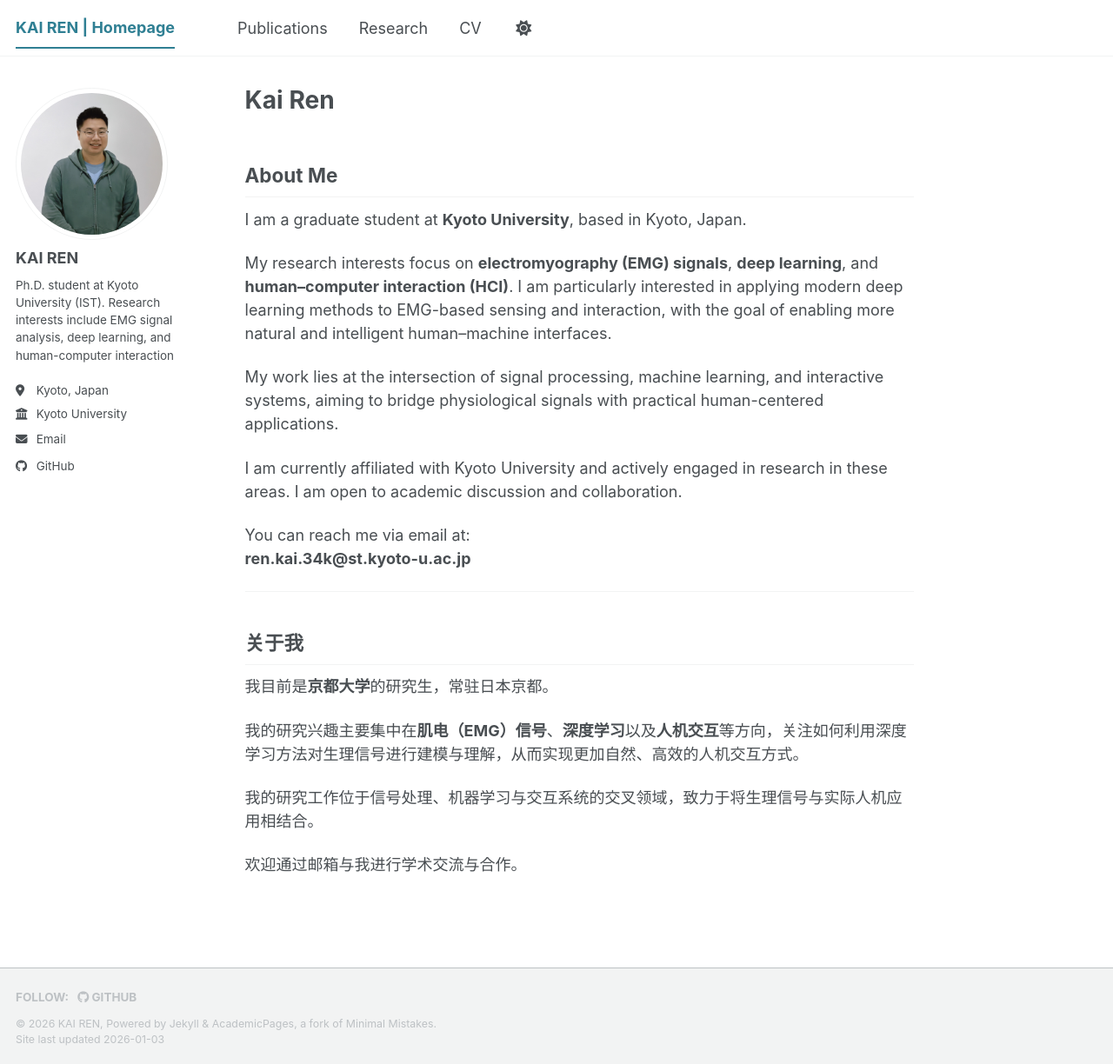
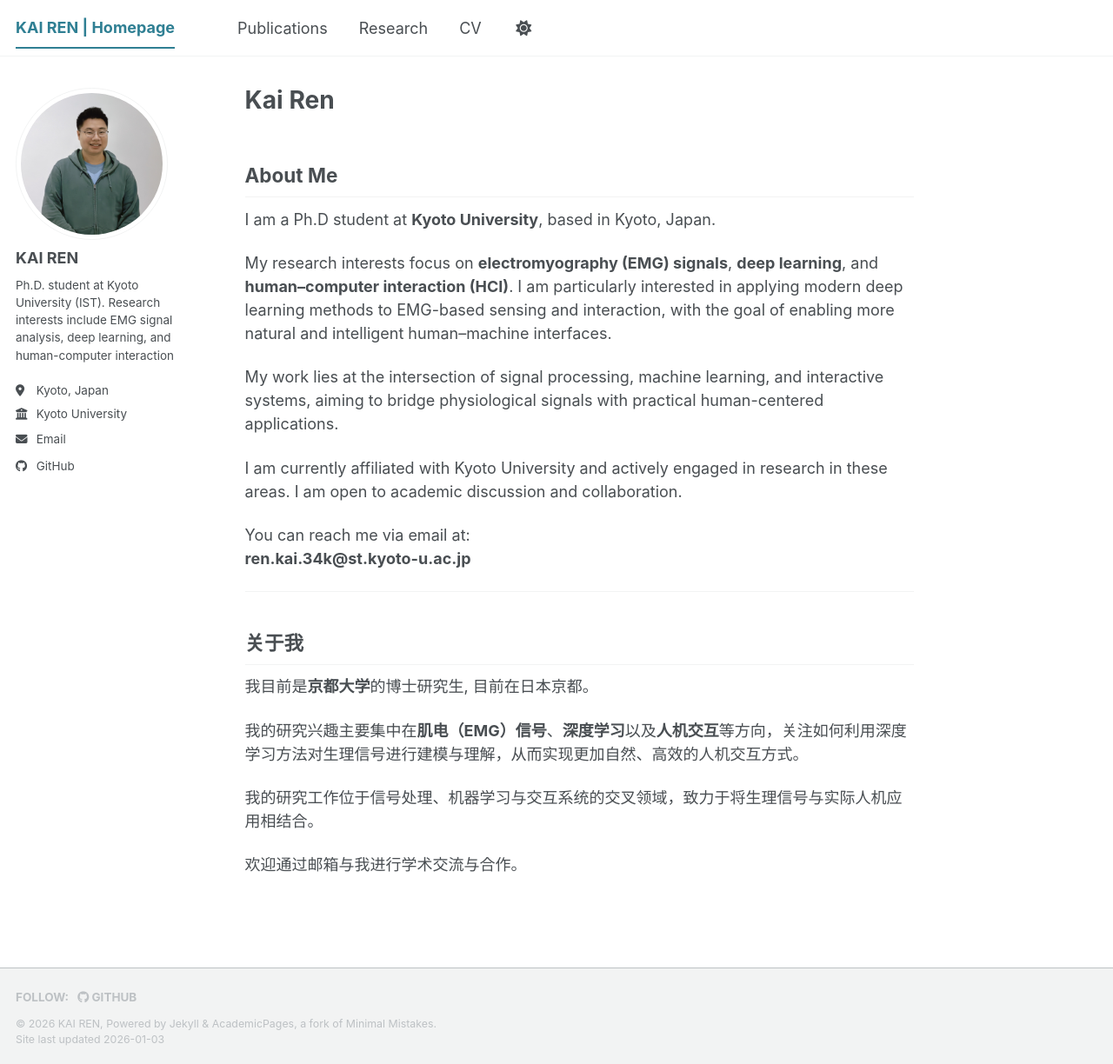
Before and after one commit to adamrek/adamrek.github.io, a Jekyll site: the page built from _pages/about.md, in a window 1280 px wide and 1224 px high. Shown: the whole window at 87% size. Built offline with Jekyll 4.4.1, drawn with Linux system fonts in a browser that asks for light colours; a script bundle is joined from its source files by our own code; library files that are not in the unit come from our copies.

Commit message:
add about me

```diff
--- a/_pages/about.md
+++ b/_pages/about.md
@@ -9,7 +9,7 @@ redirect_from:
 
 ## About Me
 
-I am a graduate student at **Kyoto University**, based in Kyoto, Japan.
+I am a Ph.D student at **Kyoto University**, based in Kyoto, Japan.
 
 My research interests focus on **electromyography (EMG) signals**, **deep learning**, and **human–computer interaction (HCI)**. I am particularly interested in applying modern deep learning methods to EMG-based sensing and interaction, with the goal of enabling more natural and intelligent human–machine interfaces.
 
@@ -24,7 +24,7 @@ You can reach me via email at:
 
 ## 关于我
 
-我目前是**京都大学**的研究生，常驻日本京都。
+我目前是**京都大学**的博士研究生, 目前在日本京都。
 
 我的研究兴趣主要集中在**肌电（EMG）信号**、**深度学习**以及**人机交互**等方向，关注如何利用深度学习方法对生理信号进行建模与理解，从而实现更加自然、高效的人机交互方式。
 
```
